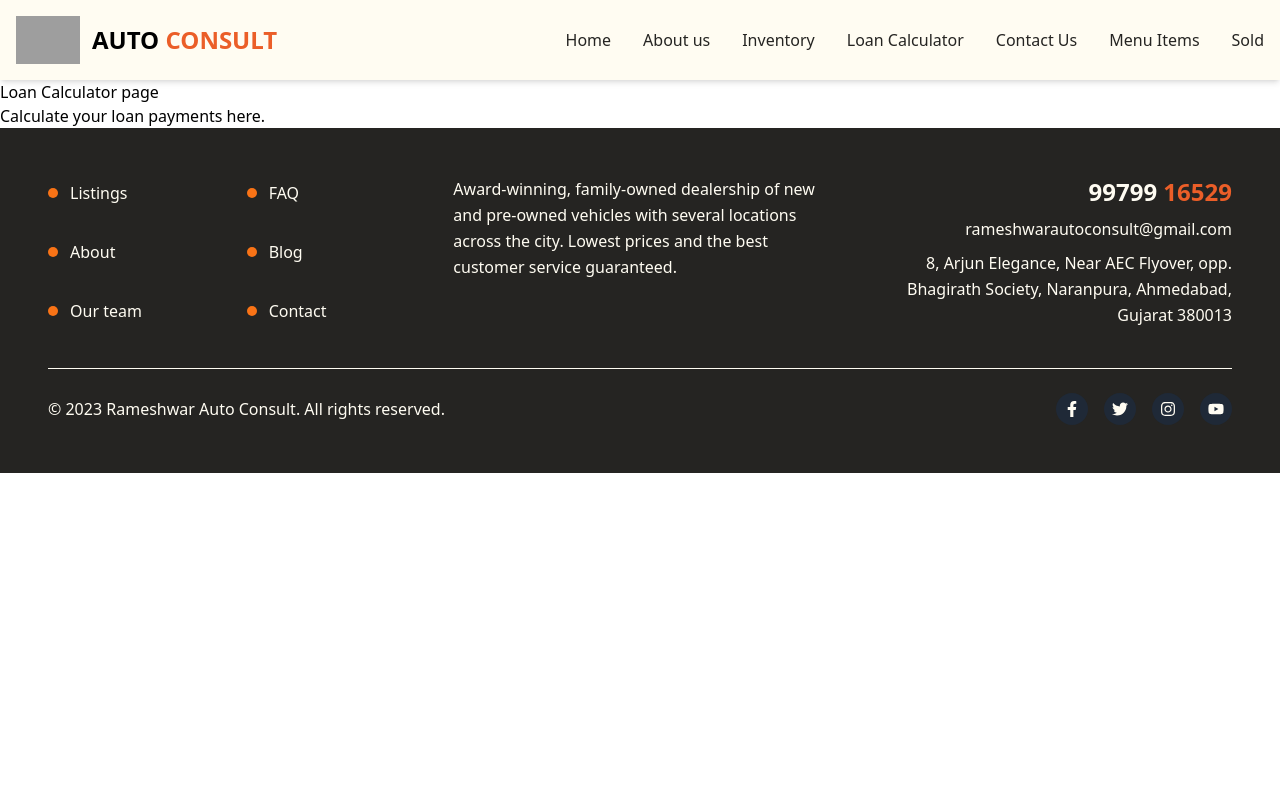
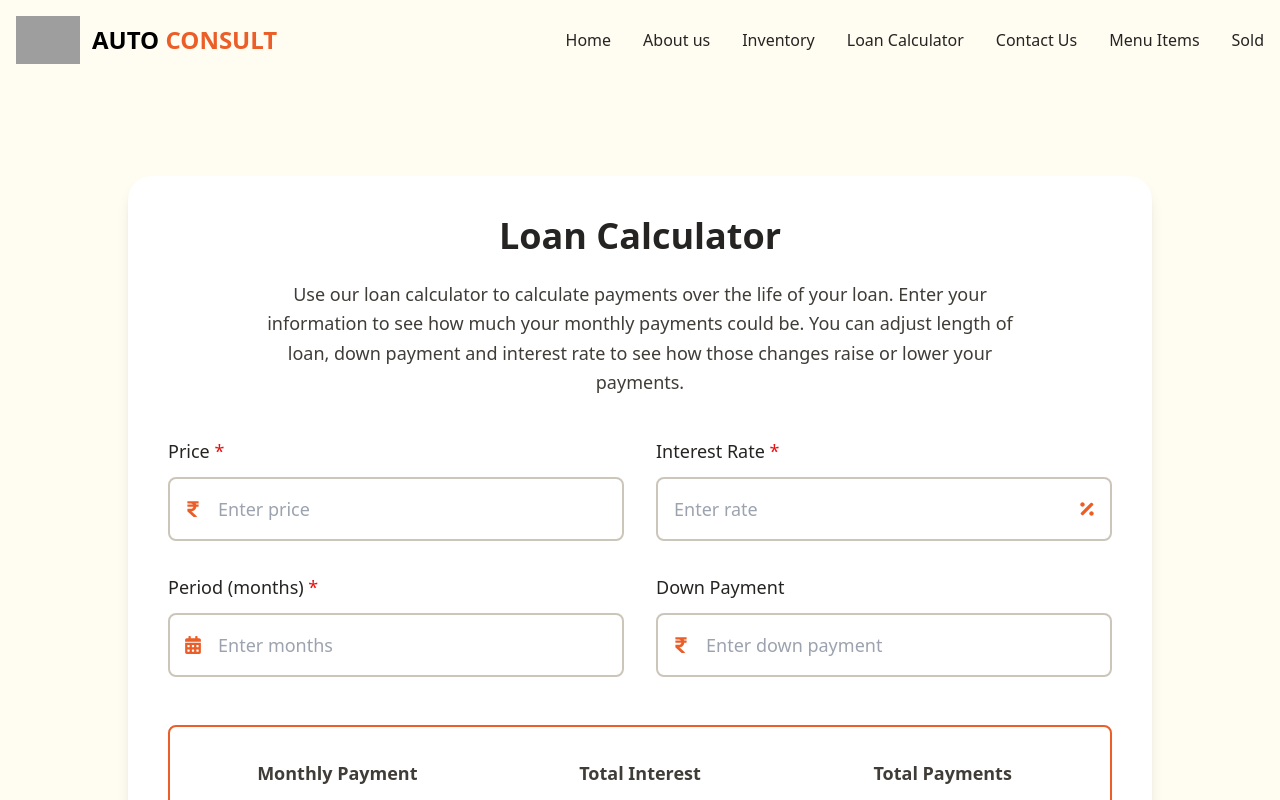
Before and after one commit to krisprajapati03/Auto-Consult, a React (Vite) app in the folder client/: page /loan-calculator in a window 1280 px wide. Shown: the top 800 px of the page. Built offline with nearby package versions, Linux system fonts and the light colour scheme; grey boxes are pictures that could not be loaded.

Commit message:
initial commit

```diff
--- a/client/src/pages/user/LoanCalculator.jsx
+++ b/client/src/pages/user/LoanCalculator.jsx
@@ -1,12 +1,162 @@
-import React from 'react'
+import React, { useState, useEffect } from 'react';
+import { FaRupeeSign, FaPercentage, FaCalendarAlt } from 'react-icons/fa';
 
-function LoanCalculator() {
+const LoanCalculator = () => {
+  const [price, setPrice] = useState('');
+  const [interestRate, setInterestRate] = useState('');
+  const [period, setPeriod] = useState('');
+  const [downPayment, setDownPayment] = useState('');
+
+  const [monthlyPayment, setMonthlyPayment] = useState(0);
+  const [totalInterest, setTotalInterest] = useState(0);
+  const [totalPayments, setTotalPayments] = useState(0);
+
+  useEffect(() => {
+    calculateLoan();
+  }, [price, interestRate, period, downPayment]);
+
+  const calculateLoan = () => {
+    const priceNum = parseFloat(price) || 0;
+    const interestRateNum = parseFloat(interestRate) || 0;
+    const periodNum = parseFloat(period) || 0;
+    const downPaymentNum = parseFloat(downPayment) || 0;
+
+    // Reset results if period > 999
+    if (periodNum > 999) {
+      setMonthlyPayment(0);
+      setTotalInterest(0);
+      setTotalPayments(0);
+      return;
+    }
+
+    const principal = priceNum - downPaymentNum;
+    const monthlyRate = interestRateNum / 100 / 12;
+
+    if (principal <= 0 || monthlyRate <= 0 || periodNum <= 0) {
+      setMonthlyPayment(0);
+      setTotalInterest(0);
+      setTotalPayments(0);
+      return;
+    }
+
+    // Loan formula
+    const monthlyPaymentCalc =
+      (principal * monthlyRate * Math.pow(1 + monthlyRate, periodNum)) /
+      (Math.pow(1 + monthlyRate, periodNum) - 1);
+
+    const totalPaymentsCalc = monthlyPaymentCalc * periodNum;
+    const totalInterestCalc = totalPaymentsCalc - principal;
+
+    setMonthlyPayment(monthlyPaymentCalc);
+    setTotalInterest(totalInterestCalc);
+    setTotalPayments(totalPaymentsCalc + downPaymentNum);
+  };
+
+  const formatNumber = (amount) => {
+    if (amount <= 0) return '-';
+    return amount.toLocaleString('en-IN', { minimumFractionDigits: 2, maximumFractionDigits: 2 });
+  };
+
   return (
-    <div>
-      <h1>Loan Calculator page</h1>
-      <p>Calculate your loan payments here.</p>
+    <div className="bg-lightGray px-4 py-16 md:py-24">
+      <div className="w-full max-w-5xl mx-auto bg-white rounded-3xl shadow-lg p-10">
+        {/* Header */}
+        <div className="text-center mb-10">
+          <h1 className="text-4xl font-bold text-darkBlack mb-6">Loan Calculator</h1>
+          <p className="text-lightBlack max-w-3xl mx-auto text-lg leading-relaxed">
+            Use our loan calculator to calculate payments over the life of your loan. Enter your information
+            to see how much your monthly payments could be. You can adjust length of loan, down
+            payment and interest rate to see how those changes raise or lower your payments.
+          </p>
+        </div>
+
+        {/* Inputs */}
+        <div className="grid grid-cols-1 md:grid-cols-2 gap-8 mb-12">
+          <InputField
+            label="Price"
+            value={price}
+            onChange={setPrice}
+            icon={<FaRupeeSign className="text-blazeOrange text-lg" />}
+            placeholder="Enter price"
+            required
+          />
+          <InputField
+            label="Interest Rate"
+            value={interestRate}
+            onChange={setInterestRate}
+            iconRight={<FaPercentage className="text-blazeOrange text-lg" />}
+            placeholder="Enter rate"
+            required
+            step="0.01"
+          />
+          <InputField
+            label="Period (months)"
+            value={period}
+            onChange={(val) => {
+              if (val.length <= 3) setPeriod(val); // restrict to 3 digits
+            }}
+            icon={<FaCalendarAlt className="text-blazeOrange text-lg" />}
+            placeholder="Enter months"
+            required
+          />
+          <InputField
+            label="Down Payment"
+            value={downPayment}
+            onChange={setDownPayment}
+            icon={<FaRupeeSign className="text-blazeOrange text-lg" />}
+            placeholder="Enter down payment"
+          />
+        </div>
+
+        {/* Results */}
+        <div className="bg-white rounded-lg border-2 border-blazeOrange p-8 mb-8 shadow-sm">
+          <div className="grid grid-cols-1 md:grid-cols-3 gap-8">
+            <ResultBox title="Monthly Payment" value={formatNumber(monthlyPayment)} />
+            <ResultBox title="Total Interest" value={formatNumber(totalInterest)} />
+            <ResultBox title="Total Payments" value={formatNumber(totalPayments)} />
+          </div>
+        </div>
+
+        <p className="text-center text-sm text-errorRed max-w-3xl mx-auto leading-relaxed">
+          Title and other fees and incentives are not included in this calculation, which is an estimate only.
+          Monthly payment estimates are for informational purposes and do not represent a financing offer from
+          the seller of this vehicle. Other taxes may apply.
+        </p>
+      </div>
     </div>
-  )
-}
+  );
+};
 
-export default LoanCalculator
+/* Reusable Components */
+const InputField = ({ label, value, onChange, icon, iconRight, placeholder, step, required }) => (
+  <div className="space-y-3">
+    <label className="block text-darkBlack font-medium text-lg">
+      {label} {required && <span className="text-errorRed">*</span>}
+    </label>
+    <div className="relative">
+      {icon && <div className="absolute inset-y-0 left-0 pl-4 flex items-center pointer-events-none">{icon}</div>}
+      <input
+        type="number"
+        step={step || "1"}
+        value={value}
+        onChange={(e) => onChange(e.target.value)}
+        maxLength={3} // visually restrict, actual restrict handled in onChange
+        className={`w-full ${icon ? "pl-12" : "pl-4"} ${iconRight ? "pr-12" : "pr-4"} py-4 text-lg border-2 border-darkGray rounded-lg focus:border-blazeOrange focus:outline-none transition-colors bg-white text-darkBlack`}
+        placeholder={placeholder}
+      />
+      {iconRight && <div className="absolute inset-y-0 right-0 pr-4 flex items-center pointer-events-none">{iconRight}</div>}
+    </div>
+  </div>
+);
+
+const ResultBox = ({ title, value }) => (
+  <div className="text-center">
+    <h3 className="text-lg font-semibold text-lightBlack mb-4">{title}</h3>
+    <div className="text-3xl font-bold text-darkBlack flex items-center justify-center gap-2">
+      <FaRupeeSign className="text-blazeOrange" />
+      {value}
+    </div>
+  </div>
+);
+
+export default LoanCalculator;
--- a/client/src/pages/user/ManuItems.jsx
+++ b/client/src/pages/user/ManuItems.jsx
@@ -1,105 +1,9 @@
-import React, { useState } from "react";
-import FilterBar from "../../components/user/FilterBar";
-import SearchBar from "../../components/user/SearchBar";
-import SortViewToggle from "../../components/user/SortViewToggle";
-import CarCardGrid from "../../components/user/CarCardGrid";
-import CarCardList from "../../components/user/CarCardList";
-import Pagination from "../../components/user/Pagination";
+import React from 'react'
 
-// Mock data for now (replace with real API data later)
-const mockCars = [...Array(24)].map((_, i) => ({
-  id: i + 1,
-  title: `Hyundai i20 Sportz ${2011 + i % 10}`,
-  price: 150000 + i * 10000,
-  year: 2011 + i % 10,
-  mileage: 50000 + i * 500,
-  transmission: i % 2 === 0 ? "Manual" : "Automatic",
-  image: "/car-placeholder.png",
-}));
+function ManuItems() {
+  return (
+    <div>ManuItems</div>
+  )
+}
 
-const ManuItems = () => {
-  const [keyword, setKeyword] = useState("");
-  const [view, setView] = useState("grid"); // 'grid' | 'list'
-  const [sort, setSort] = useState("Date Listed: Newest");
-  const [page, setPage] = useState(1);
-  const perPage = 10;
-
-  // Filter state (placeholder)
-  const [filters, setFilters] = useState({
-    make: "",
-    model: "",
-    type: "",
-    minPrice: "",
-    maxPrice: "",
-    mileage: "",
-    driveType: "",
-    fuelType: "",
-    features: "",
-    transmission: "",
-    color: "",
-    doors: "",
-    safetyFeatures: "",
-    cylinders: "",
-    minYear: "",
-    maxYear: "",
-    vin: ""
-  });
-
-  // Simulate filter + search
-  const filteredCars = mockCars.filter(car =>
-    car.title.toLowerCase().includes(keyword.toLowerCase())
-  );
-
-  const pageCars = filteredCars.slice((page - 1) * perPage, page * perPage);
-
-  // Reset all filters
-  const handleClearFilters = () => {
-    setFilters({
-      make: "", model: "", type: "", minPrice: "", maxPrice: "",
-      mileage: "", driveType: "", fuelType: "", features: "",
-      transmission: "", color: "", doors: "", safetyFeatures: "",
-      cylinders: "", minYear: "", maxYear: "", vin: ""
-    });
-    setKeyword("");
-  };
-
-  return (
-    <div className="bg-lightGray min-h-screen px-4 md:px-8 py-6 space-y-6">
-      {/* FilterBar */}
-      <FilterBar
-        filters={filters}
-        setFilters={setFilters}
-        onClear={handleClearFilters}
-        onToggleLess={() => console.log("Toggle less clicked")}
-        options={{}} // pass options from API
-      />
-
-      {/* Search + View + Sort */}
-      <div className="flex flex-col md:flex-row justify-between items-center gap-4">
-        <SearchBar keyword={keyword} setKeyword={setKeyword} />
-        <SortViewToggle view={view} setView={setView} sort={sort} setSort={setSort} />
-      </div>
-
-      {/* Total Results */}
-      <div className="text-darkBlack text-lg font-semibold">
-        {filteredCars.length} Results
-      </div>
-
-      {/* Grid/List */}
-      {view === "grid" ? (
-        <CarCardGrid cars={pageCars} />
-      ) : (
-        <CarCardList cars={pageCars} />
-      )}
-
-      {/* Pagination */}
-      <Pagination
-        currentPage={page}
-        totalPages={Math.ceil(filteredCars.length / perPage)}
-        onPageChange={setPage}
-      />
-    </div>
-  );
-};
-
-export default ManuItems;
+export default ManuItems
```
Also changed, not shown: 1 other file (tests, documents, lock files or other folders).
